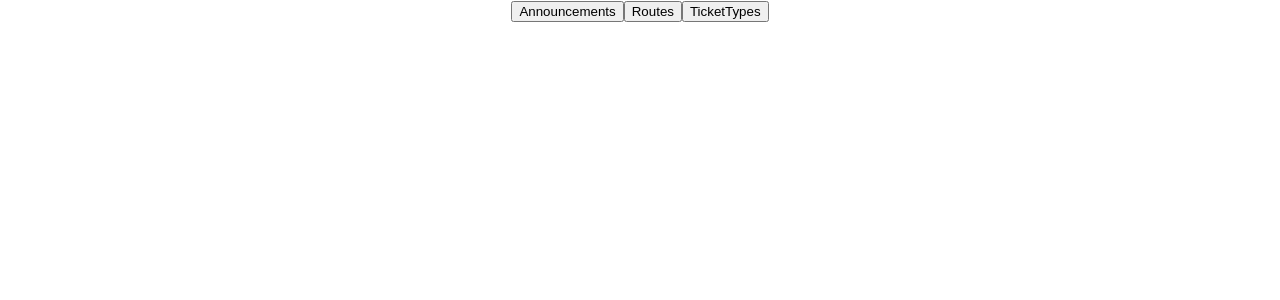
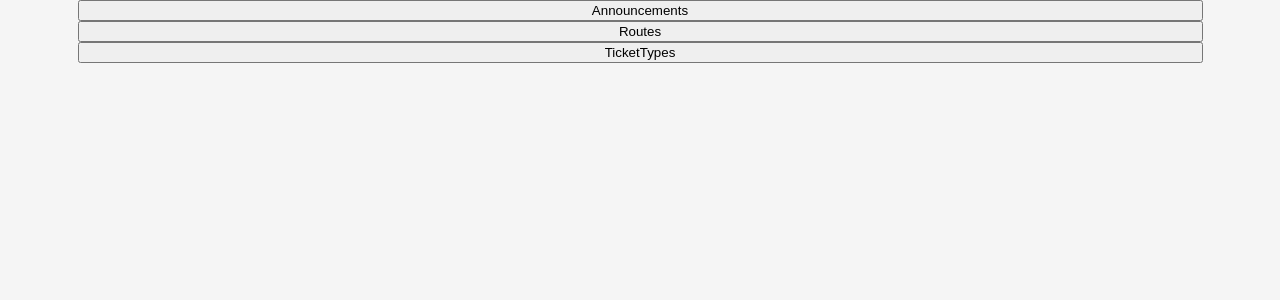
Before and after one commit to LevPewPew/helsinki-transport, a React (Create React App) app: page / in a window 1280 px wide. Shown: the top 300 px of the page. Built offline with nearby package versions, Linux system fonts and the light colour scheme; no server answers.

Commit message:
some basic styling

```diff
--- a/package.json
+++ b/package.json
@@ -9,6 +9,7 @@
     "@testing-library/user-event": "^7.1.2",
     "apollo-boost": "^0.4.9",
     "graphql": "^15.1.0",
+    "node-sass": "^4.14.1",
     "react": "^16.13.1",
     "react-dom": "^16.13.1",
     "react-scripts": "3.4.1",
--- a/src/App.css
+++ /dev/null
@@ -1,38 +0,0 @@
-.App {
-  text-align: center;
-}
-
-.App-logo {
-  height: 40vmin;
-  pointer-events: none;
-}
-
-@media (prefers-reduced-motion: no-preference) {
-  .App-logo {
-    animation: App-logo-spin infinite 20s linear;
-  }
-}
-
-.App-header {
-  background-color: #282c34;
-  min-height: 100vh;
-  display: flex;
-  flex-direction: column;
-  align-items: center;
-  justify-content: center;
-  font-size: calc(10px + 2vmin);
-  color: white;
-}
-
-.App-link {
-  color: #61dafb;
-}
-
-@keyframes App-logo-spin {
-  from {
-    transform: rotate(0deg);
-  }
-  to {
-    transform: rotate(360deg);
-  }
-}
--- a/src/App.jsx
+++ b/src/App.jsx
@@ -1,34 +1,36 @@
 import React, { useState } from 'react';
 import { AlertsList, SideBarBtn, Modal, RoutesList, SideBar, TicketTypesList } from 'components';
-import './App.css';
+import styled from 'styled-components';
+
+const Root = styled.div`
+  width: 1125px;
+  height: 100%;
+  margin: auto;
+  display: flex;
+  flex-direction: column;
+`;
 
 function App() {
   const [ isModalDisplayed, setIsModalDisplayed ] = useState(false);
-  // TODO see if start state '' breaks this
-  const [ modalList, setModalList ] = useState('AlertsList');
-  const modalLists = {
-    AlertsList: <AlertsList />,
-    RoutesList: <RoutesList />,
-    TicketTypesList: <TicketTypesList />
-  };
+  const [ modalList, setModalList ] = useState('');
 
   const displayAlertsModal = () => {
-    setModalList('AlertsList');
+    setModalList(<AlertsList />);
     setIsModalDisplayed(true);
   };
 
   const displayRoutesModal = () => {
-    setModalList('RoutesList');
+    setModalList(<RoutesList />);
     setIsModalDisplayed(true);
   };
 
   const displayTicketTypesModal = () => {
-    setModalList('TicketTypesList');
+    setModalList(<TicketTypesList />);
     setIsModalDisplayed(true);
   };
 
   return (
-    <div className="App">
+    <Root>
       <SideBar>
         <SideBarBtn
           handleClick={displayAlertsModal}
@@ -46,9 +48,9 @@ function App() {
       <Modal
         isDisplayed={isModalDisplayed}
       >
-        {modalLists[modalList]}
+        {modalList}
       </Modal>
-    </div>
+    </Root>
   );
 }
 
--- a/src/components/Modal.jsx
+++ b/src/components/Modal.jsx
@@ -1,9 +1,16 @@
 import React from 'react';
+import styled from 'styled-components';
+
+const Root = styled.div`
+  border: 1px solid grey;
+  border-radius: 5px;
+  background-color: whitesmoke;
+`;
 
 const Modal = ({ children, isDisplayed }) => (
-  <div style={{display: isDisplayed ? 'initial' : 'none'}}>
+  <Root style={{display: isDisplayed ? 'initial' : 'none'}}>
     {children}
-  </div>
+  </Root>
 );
 
 export default Modal;
--- a/src/components/SideBar.jsx
+++ b/src/components/SideBar.jsx
@@ -1,9 +1,15 @@
 import React from 'react';
+import styled from 'styled-components';
+
+const Root = styled.div`
+  display: flex;
+  flex-direction: column;
+`;
 
 const SideBar = ({children}) => (
-  <div>
+  <Root>
     {children}
-  </div>
+  </Root>
 );
 
 export default SideBar;
--- a/src/index.js
+++ b/src/index.js
@@ -1,6 +1,6 @@
 import React from 'react';
 import ReactDOM from 'react-dom';
-import './index.css';
+import './index.scss';
 import App from './App.jsx';
 import * as serviceWorker from './serviceWorker';
 import ApolloClient from 'apollo-boost';
--- a/src/index.css
+++ b/src/index.scss
@@ -1,11 +1,19 @@
-body {
+html,
+body,
+#root {
   margin: 0;
+  height: 100vh;
+  background-color: whitesmoke;
   font-family: -apple-system, BlinkMacSystemFont, 'Segoe UI', 'Roboto', 'Oxygen',
-    'Ubuntu', 'Cantarell', 'Fira Sans', 'Droid Sans', 'Helvetica Neue',
-    sans-serif;
+  'Ubuntu', 'Cantarell', 'Fira Sans', 'Droid Sans', 'Helvetica Neue',
+  sans-serif;
   -webkit-font-smoothing: antialiased;
   -moz-osx-font-smoothing: grayscale;
 }
+
+html {
+  font-size: 24px;
+};
 
 code {
   font-family: source-code-pro, Menlo, Monaco, Consolas, 'Courier New',
```
Also changed, not shown: 1 other file (tests, documents, lock files or other folders).
